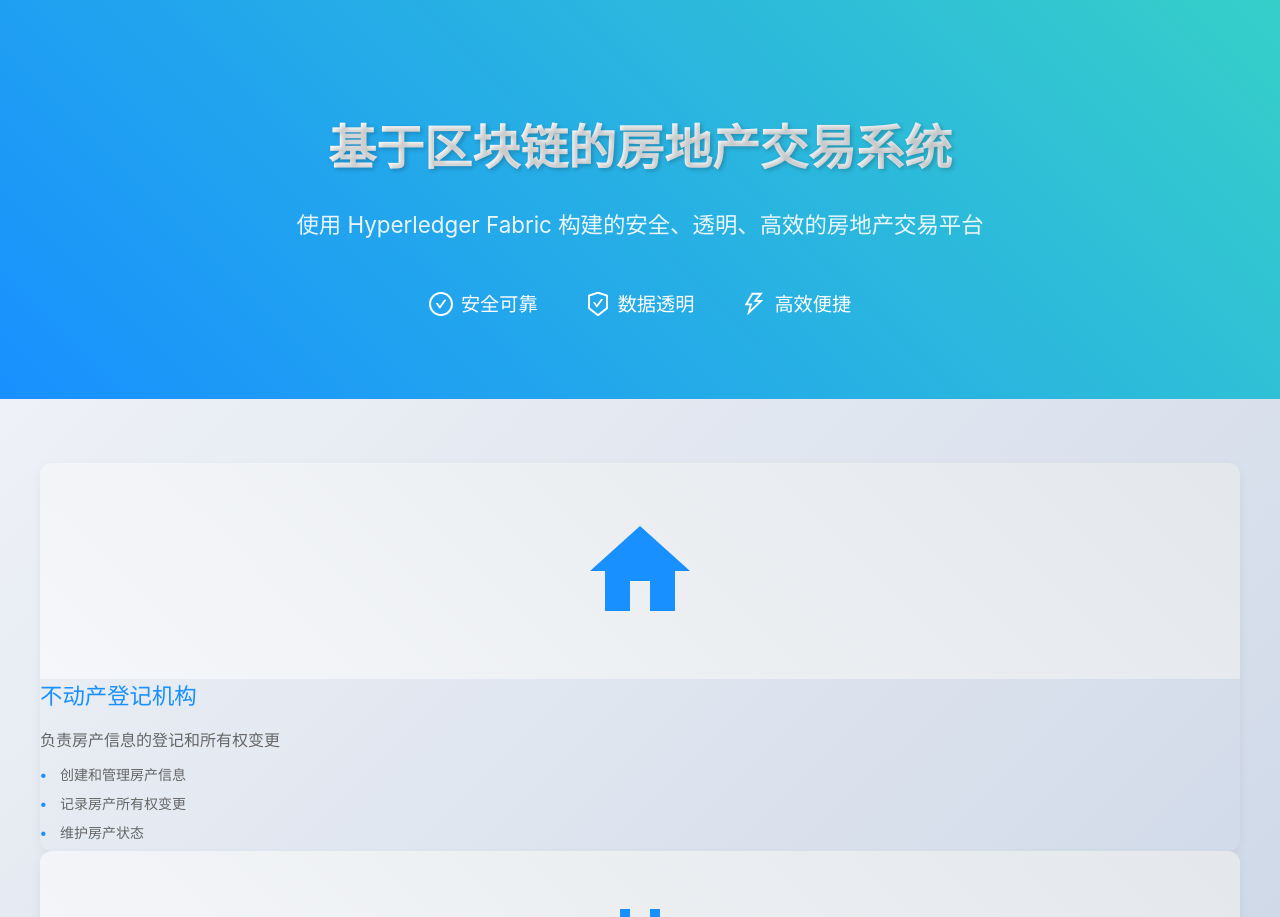
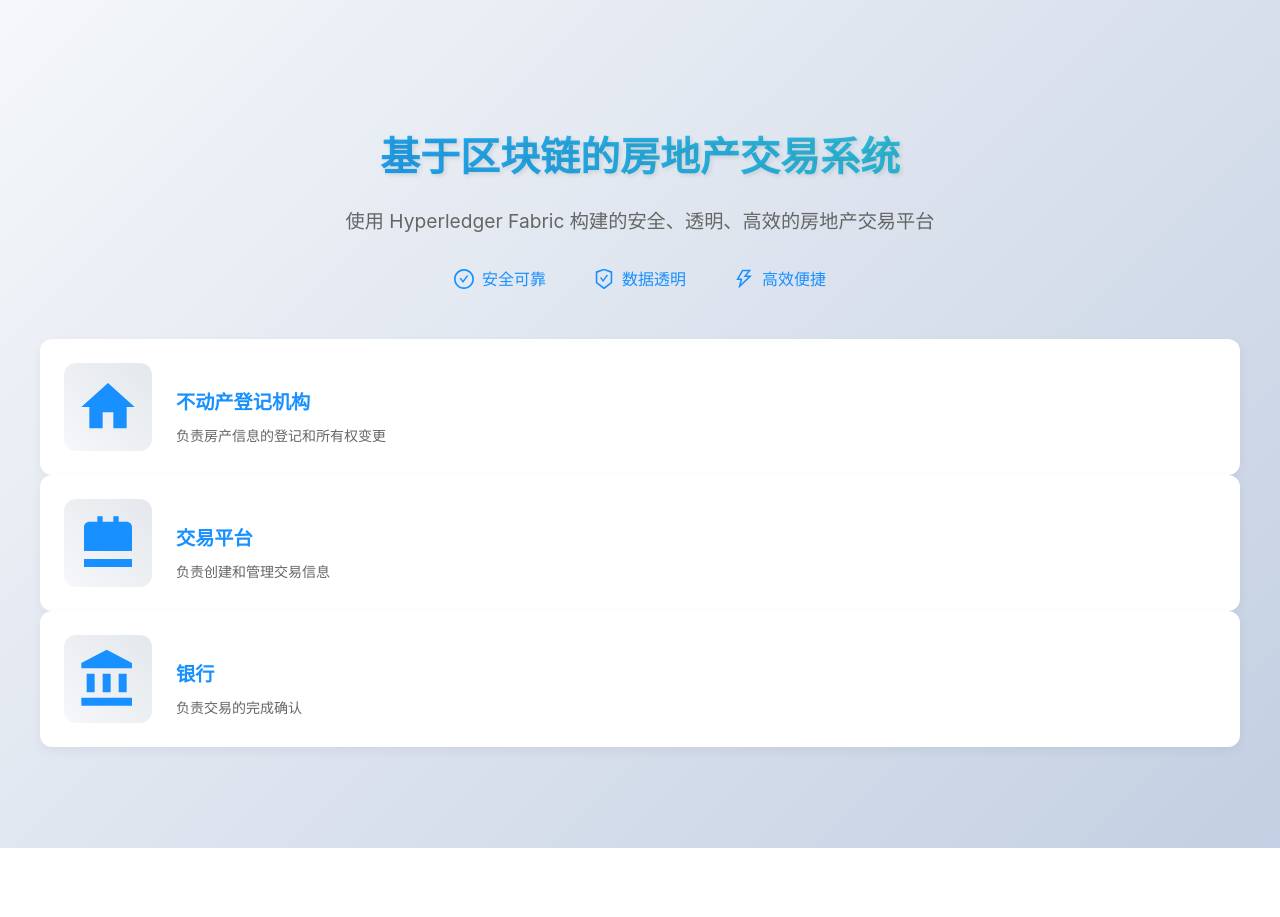
Before and after one commit to togettoyou/fabric-realty, a Vue app in the folder application/web/: page / in a window 1280 px wide. Shown: the top 917 px of the page. After the commit the page ends 848 px from the top, so only its background shows below. Built offline with nearby package versions, Linux system fonts and the light colour scheme.

Commit message:
前端实现

```diff
--- a/application/web/src/views/Home.vue
+++ b/application/web/src/views/Home.vue
@@ -1,7 +1,7 @@
 <template>
   <div class="home">
+    <div class="main-content">
       <div class="hero-section">
-      <div class="hero-content">
         <h1 class="hero-title">基于区块链的房地产交易系统</h1>
         <p class="hero-subtitle">使用 Hyperledger Fabric 构建的安全、透明、高效的房地产交易平台</p>
         <div class="hero-features">
@@ -19,74 +19,50 @@
           </div>
         </div>
       </div>
-    </div>
 
       <div class="roles-section">
         <a-row :gutter="[32, 32]" justify="center">
           <a-col :xs="24" :sm="24" :md="8">
             <a-card hoverable class="role-card" @click="$router.push('/realty-agency')">
-            <template #cover>
-              <div class="card-cover">
+              <div class="card-content">
+                <div class="card-icon">
                   <img alt="不动产登记机构" src="../assets/realty.svg" />
                 </div>
-            </template>
-            <a-card-meta title="不动产登记机构">
-              <template #description>
-                <div class="card-description">
+                <div class="card-info">
+                  <h3>不动产登记机构</h3>
                   <p>负责房产信息的登记和所有权变更</p>
-                  <ul>
-                    <li>创建和管理房产信息</li>
-                    <li>记录房产所有权变更</li>
-                    <li>维护房产状态</li>
-                  </ul>
                 </div>
-              </template>
-            </a-card-meta>
+              </div>
             </a-card>
           </a-col>
           <a-col :xs="24" :sm="24" :md="8">
             <a-card hoverable class="role-card" @click="$router.push('/trading-platform')">
-            <template #cover>
-              <div class="card-cover">
+              <div class="card-content">
+                <div class="card-icon">
                   <img alt="交易平台" src="../assets/trading.svg" />
                 </div>
-            </template>
-            <a-card-meta title="交易平台">
-              <template #description>
-                <div class="card-description">
+                <div class="card-info">
+                  <h3>交易平台</h3>
                   <p>负责创建和管理交易信息</p>
-                  <ul>
-                    <li>发起房产交易</li>
-                    <li>记录交易信息</li>
-                    <li>跟踪交易状态</li>
-                  </ul>
                 </div>
-              </template>
-            </a-card-meta>
+              </div>
             </a-card>
           </a-col>
           <a-col :xs="24" :sm="24" :md="8">
             <a-card hoverable class="role-card" @click="$router.push('/bank')">
-            <template #cover>
-              <div class="card-cover">
+              <div class="card-content">
+                <div class="card-icon">
                   <img alt="银行" src="../assets/bank.svg" />
                 </div>
-            </template>
-            <a-card-meta title="银行">
-              <template #description>
-                <div class="card-description">
+                <div class="card-info">
+                  <h3>银行</h3>
                   <p>负责交易的完成确认</p>
-                  <ul>
-                    <li>确认交易付款</li>
-                    <li>完成交易流程</li>
-                    <li>更新交易状态</li>
-                  </ul>
                 </div>
-              </template>
-            </a-card-meta>
+              </div>
             </a-card>
           </a-col>
         </a-row>
+      </div>
     </div>
   </div>
 </template>
@@ -97,60 +73,55 @@ import { CheckCircleOutlined, SafetyCertificateOutlined, ThunderboltOutlined } f
 
 <style scoped>
 .home {
-  min-height: 100vh;
+  height: 100vh;
   background: linear-gradient(135deg, #f5f7fa 0%, #c3cfe2 100%);
+  display: flex;
+  align-items: center;
+  justify-content: center;
+  padding: 24px;
+}
+
+.main-content {
+  width: 100%;
+  max-width: 1200px;
 }
 
 .hero-section {
-  padding: 80px 24px;
-  background: linear-gradient(45deg, #1890ff 0%, #36cfc9 100%);
   text-align: center;
-  color: white;
-}
-
-.hero-content {
-  max-width: 800px;
-  margin: 0 auto;
+  margin-bottom: 48px;
 }
 
 .hero-title {
-  font-size: 3em;
+  font-size: 2.5em;
   font-weight: bold;
-  margin-bottom: 24px;
-  text-shadow: 2px 2px 4px rgba(0, 0, 0, 0.2);
-  background: linear-gradient(45deg, #ffffff 0%, #f0f2f5 100%);
+  margin-bottom: 16px;
+  background: linear-gradient(45deg, #1890ff 0%, #36cfc9 100%);
   -webkit-background-clip: text;
   -webkit-text-fill-color: transparent;
+  text-shadow: 2px 2px 4px rgba(0, 0, 0, 0.1);
 }
 
 .hero-subtitle {
-  font-size: 1.4em;
-  margin-bottom: 48px;
-  opacity: 0.9;
+  font-size: 1.2em;
+  color: #666;
+  margin-bottom: 32px;
 }
 
 .hero-features {
   display: flex;
   justify-content: center;
   gap: 48px;
-  margin-top: 48px;
 }
 
 .feature-item {
   display: flex;
   align-items: center;
   gap: 8px;
-  font-size: 1.2em;
+  color: #1890ff;
 }
 
 .feature-item :deep(.anticon) {
-  font-size: 24px;
-}
-
-.roles-section {
-  padding: 64px 24px;
-  max-width: 1200px;
-  margin: 0 auto;
+  font-size: 20px;
 }
 
 .role-card {
@@ -158,6 +129,8 @@ import { CheckCircleOutlined, SafetyCertificateOutlined, ThunderboltOutlined } f
   transition: all 0.3s ease;
   border-radius: 12px;
   overflow: hidden;
+  cursor: pointer;
+  background: white;
   box-shadow: 0 4px 12px rgba(0, 0, 0, 0.05);
 }
 
@@ -166,73 +139,78 @@ import { CheckCircleOutlined, SafetyCertificateOutlined, ThunderboltOutlined } f
   box-shadow: 0 12px 24px rgba(0, 0, 0, 0.1);
 }
 
-.card-cover {
-  background: linear-gradient(45deg, #f5f7fa 0%, #e4e7eb 100%);
-  padding: 48px;
+.card-content {
+  padding: 24px;
   display: flex;
-  justify-content: center;
   align-items: center;
+  gap: 24px;
 }
 
-.card-cover img {
-  height: 120px;
-  width: 120px;
+.card-icon {
+  width: 64px;
+  height: 64px;
+  display: flex;
+  align-items: center;
+  justify-content: center;
+  background: linear-gradient(45deg, #f5f7fa 0%, #e4e7eb 100%);
+  border-radius: 12px;
+  padding: 12px;
+}
+
+.card-icon img {
+  width: 100%;
+  height: 100%;
   object-fit: contain;
   transition: all 0.3s ease;
 }
 
-.role-card:hover .card-cover img {
+.role-card:hover .card-icon img {
   transform: scale(1.1);
 }
 
-:deep(.ant-card-meta-title) {
-  font-size: 1.4em;
-  color: #1890ff;
-  margin-bottom: 16px !important;
+.card-info {
+  flex: 1;
 }
 
-.card-description {
-  color: #666;
+.card-info h3 {
+  font-size: 1.2em;
+  color: #1890ff;
+  margin-bottom: 8px;
 }
 
-.card-description p {
-  margin-bottom: 12px;
-  font-weight: 500;
-}
-
-.card-description ul {
-  list-style: none;
-  padding: 0;
+.card-info p {
+  color: #666;
   margin: 0;
-}
-
-.card-description li {
-  position: relative;
-  padding-left: 20px;
-  margin-bottom: 8px;
   font-size: 14px;
 }
 
-.card-description li::before {
-  content: "•";
-  color: #1890ff;
-  position: absolute;
-  left: 0;
-  font-weight: bold;
+@media (max-width: 768px) {
+  .home {
+    height: auto;
+    padding: 48px 24px;
   }
 
-@media (max-width: 768px) {
   .hero-title {
     font-size: 2em;
   }
 
   .hero-subtitle {
-    font-size: 1.2em;
+    font-size: 1em;
   }
 
   .hero-features {
     flex-direction: column;
-    gap: 24px;
+    gap: 16px;
+  }
+
+  .card-content {
+    flex-direction: column;
+    text-align: center;
+    gap: 16px;
+  }
+
+  .card-icon {
+    margin: 0 auto;
   }
 }
 </style>
```
Lines whose indentation alone changed are shown as unchanged.
